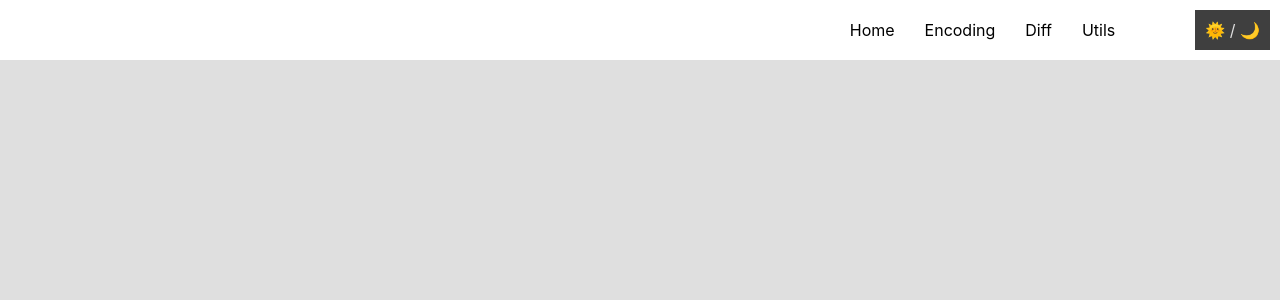
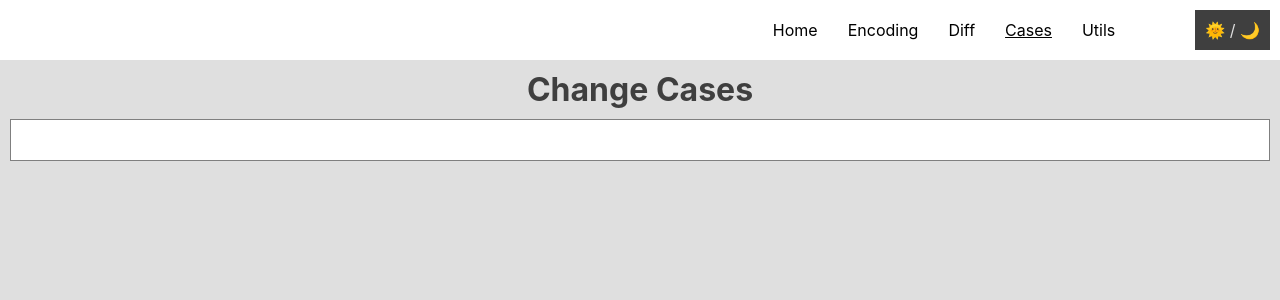
Before and after one commit to ravenscar/pauls-tools, a React (Create React App) app: page /cases in a window 1280 px wide. Shown: the top 300 px of the page. Built offline with nearby package versions, Linux system fonts and the light colour scheme.

Commit message:
added a basic cases page

```diff
--- /dev/null
+++ b/src/pages/page-cases.tsx
@@ -0,0 +1,88 @@
+import React, {useEffect} from 'react';
+import {Area, Column, Heading, Row} from './style-helpers';
+import {useSerialize} from '../storage/cache';
+
+type TRenderer = (parts: string[]) => {
+	name: string;
+	value: string;
+};
+
+const kebabRenderer: TRenderer = parts => {
+	console.log('Parts: ', JSON.stringify(parts));
+	return {
+		name: 'kebab-case',
+		value: parts.join('-'),
+	};
+};
+
+const renderers: TRenderer[] = [kebabRenderer];
+
+const Cases = () => {
+	const [raw, setRaw] = React.useState('');
+	const [parts, setParts] = React.useState<string[]>([]);
+
+	useEffect(() => {
+		const stripped = raw.replace(/\s/g, '');
+		if (stripped.length === 0) {
+			setParts([]);
+			return;
+		}
+
+		// check if first char is non-alpha like _
+		const flMatch = stripped[0].match(/[A-Za-z]/);
+
+		let prefix: string;
+		let meat: string;
+		if (!flMatch) {
+			prefix = stripped[0];
+			meat = stripped.slice(1);
+		} else {
+			prefix = '';
+			meat = stripped;
+		}
+
+		let bits: string[];
+
+		if (meat.includes('_')) {
+			bits = meat.split('_');
+		} else if (meat.includes('-')) {
+			bits = meat.split('-');
+		} else if (meat.includes('.')) {
+			bits = meat.split('.');
+		} else {
+			bits = meat
+				.replace(/([A-Z])/g, ' $1')
+				.split(' ')
+				.filter(Boolean);
+		}
+
+		bits = bits.map(b => b.toLocaleLowerCase());
+		bits[0] = `${prefix}${bits[0]}`;
+
+		setParts(bits);
+	}, [raw]);
+
+	useSerialize(
+		'/cases',
+		{raw},
+		{
+			raw: setRaw,
+		},
+	);
+
+	return (
+		<Column>
+			<Heading>Change Cases</Heading>
+			<Row>
+				<Area value={raw} flex={1} onChange={e => setRaw(e.target.value)} />
+			</Row>
+			<Row>{parts.join(' ')}</Row>
+			{renderers.map(r => {
+				const result = r(parts);
+				return <Row key={result.name}>{result.value}</Row>;
+			})}
+		</Column>
+	);
+};
+
+export default Cases;
--- a/src/routes.tsx
+++ b/src/routes.tsx
@@ -2,9 +2,10 @@ import React from 'react';
 import {Routes, Route} from 'react-router-dom';
 import Placeholder from './pages/page-placeholder';
 import Home from './pages/page-home';
-import Encoding from './pages/page-encoding';
+import Cases from './pages/page-cases';
 import Diff from './pages/page-diff';
 import Utils from './pages/page-utils';
+import Encoding from './pages/page-encoding';
 
 export type AppRoutes = Array<{
 	path: string;
@@ -32,6 +33,13 @@ export const routes: AppRoutes = [
 		path: '/utils',
 		display: 'Utils',
 		element: <Utils />,
+		isNav: true,
+		navValue: 100,
+	},
+	{
+		path: '/cases',
+		display: 'Cases',
+		element: <Cases />,
 		isNav: true,
 		navValue: 30,
 	},
```
